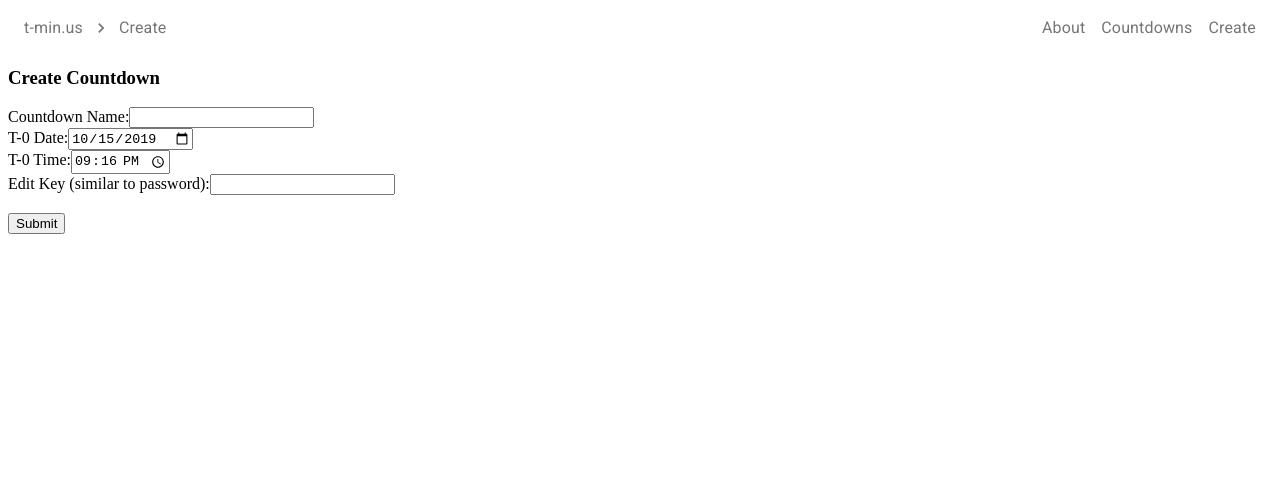
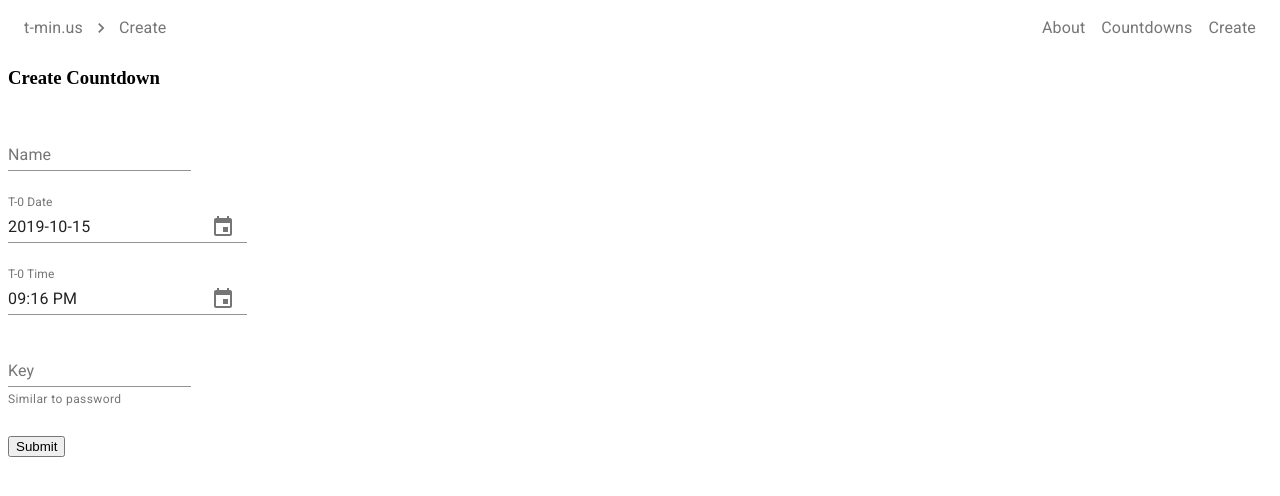
Before and after one commit to Rafael09ED/t-minus-frontend, a React (Create React App) app: page /create in a window 1280 px wide. Shown: the top 496 px of the page. Built offline with nearby package versions, Linux system fonts and the light colour scheme; what moment-duration-format would draw is missing.

Commit message:
start of form

```diff
--- a/src/components/form/CountdownForm.js
+++ b/src/components/form/CountdownForm.js
@@ -3,6 +3,13 @@ import Input from '../componenets/Input';
 import  { Redirect } from 'react-router-dom'
 import { createCountdown } from '../../util/database';
 import moment from 'moment';
+
+import {
+    KeyboardTimePicker,
+    KeyboardDatePicker,
+  } from '@material-ui/pickers';
+import { TextField } from '@material-ui/core';
+
 
 function convertDateTimeToDatetime(date, time){
     return date + " " + time;
@@ -12,20 +19,16 @@ function convertCountdownValuesToAPI(values){
     return {
         name: values.name,
         key: values.key,
-        time: convertDateTimeToDatetime(values.date, values.time)
+        time: values.time.format()
     }
 }
 
-function getCurrentDate(){
-    return moment().format("YYYY-MM-DD");
-}
-
 function getTime(){
-    return moment().format("HH:mm");
+    return moment();
 }
 
 function CountdownForm(props) {
-    const [countdownValues, setCountdownValues] = React.useState({ name: "", date:getCurrentDate(), time: getTime(), key:"" });
+    const [countdownValues, setCountdownValues] = React.useState({name: "", time: getTime(), key:"" });
     const [eventValues, setEventValues] = React.useState([]);
     const [eventsJSX, setEventsJSX] = React.useState();
     const [nextId, setNextId] = React.useState(-1); // negative to represent not in database yet
@@ -125,45 +128,38 @@ function CountdownForm(props) {
     return (
         <div>
             <form onSubmit={onSubmit}>
-                <label>
-                    Countdown Name:
-                    <Input
-                        type="text"
-                        name="name"
+                <TextField
+                    margin="normal"
+                    label="Name"
                     value={countdownValues.name}
-                        onChange={onChangeCountdown}
+                    onChange={(event) => onChangeCountdown("name", event.target.value)}
                 />
-                </label>
                 <br/>
-                <label>
-                    T-0 Date:
-                    <Input
-                        type="date"
-                        name="date"
-                        value={countdownValues.date}
-                        onChange={onChangeCountdown}
+                <KeyboardDatePicker
+                    margin="normal"
+                    label="T-0 Date"
+                    format="YYYY-MM-DD"
+                    value={countdownValues.time}
+                    onChange={(newValue) => onChangeCountdown("time", newValue)}
                 />
-                </label>
                 <br/>
-                <label>
-                    T-0 Time:
-                    <Input
-                        type="time"
-                        name="time"
+                <KeyboardTimePicker
+                    margin="normal"
+                    label="T-0 Time"
                     value={countdownValues.time}
-                        onChange={onChangeCountdown}
+                    onChange={(newValue) => onChangeCountdown("time", newValue)}
+                    KeyboardButtonProps={{
+                        'aria-label': 'change time',
+                      }}
                 />
-                </label>
                 <br/>
-                <label>
-                    Edit Key (similar to password):
-                    <Input
-                        type="text"
-                        name="key"
+                <TextField
+                    margin="normal"
+                    label="Key"
                     value={countdownValues.key}
-                        onChange={onChangeCountdown}
+                    onChange={(event) => onChangeCountdown("key", event.target.value)}
+                    helperText="Similar to password"
                 />
-                </label>
                 <br/>
                 {/*
                 <h3>Events:</h3>
--- a/src/index.js
+++ b/src/index.js
@@ -2,10 +2,15 @@ import React from 'react';
 import ReactDOM from 'react-dom';
 import { BrowserRouter, Route } from 'react-router-dom';
 import App from './components/App/App';
+import { MuiPickersUtilsProvider } from '@material-ui/pickers';
+import MomentUtils from '@date-io/moment';
+
 
 const root = (
   <BrowserRouter>
-    <Route component={App} />
+    <MuiPickersUtilsProvider utils={MomentUtils}>
+      <Route component={App} />
+    </MuiPickersUtilsProvider>
   </BrowserRouter>
 );
 
```
Also changed, not shown: package.json (+5 -3 lines). Lines whose indentation alone changed are shown as unchanged.
